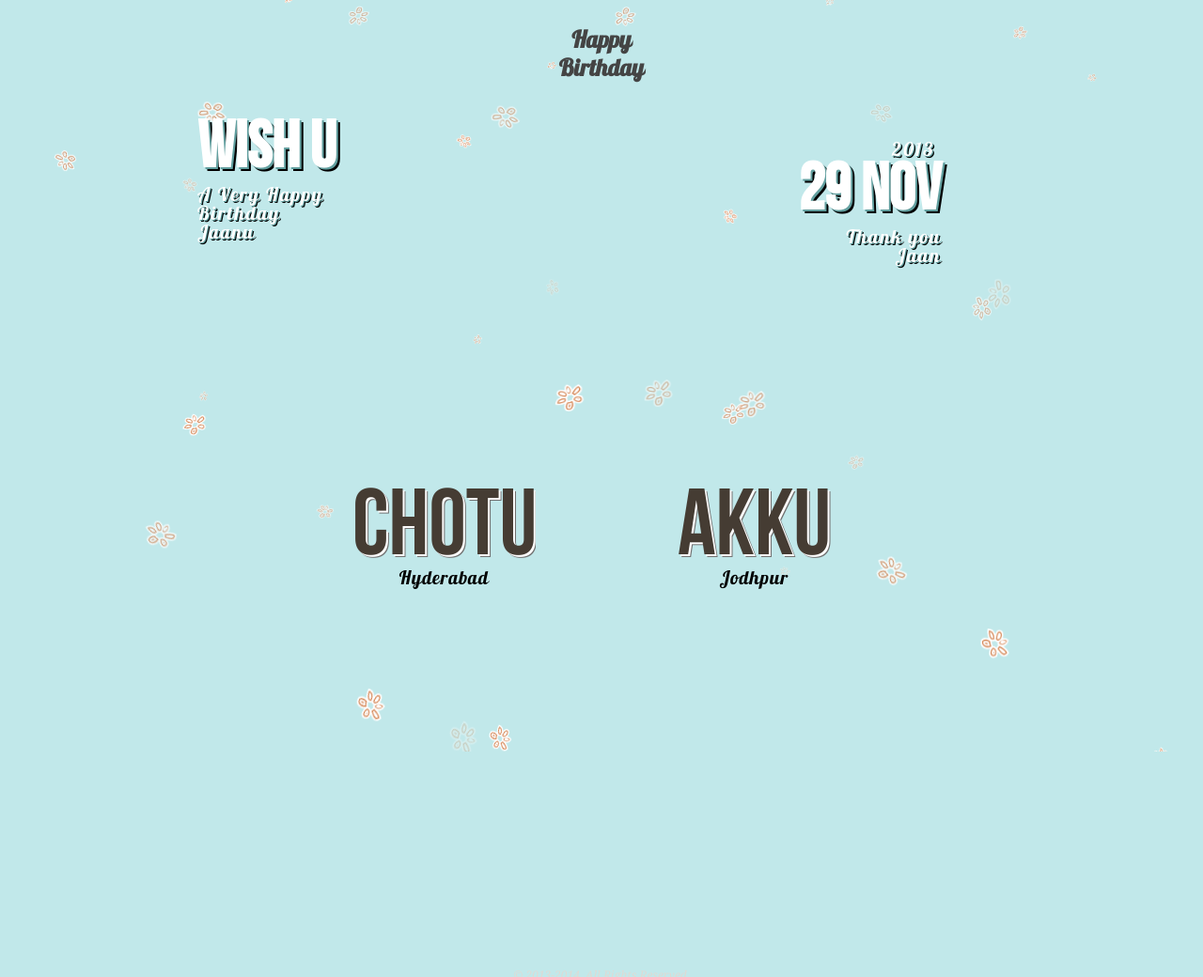
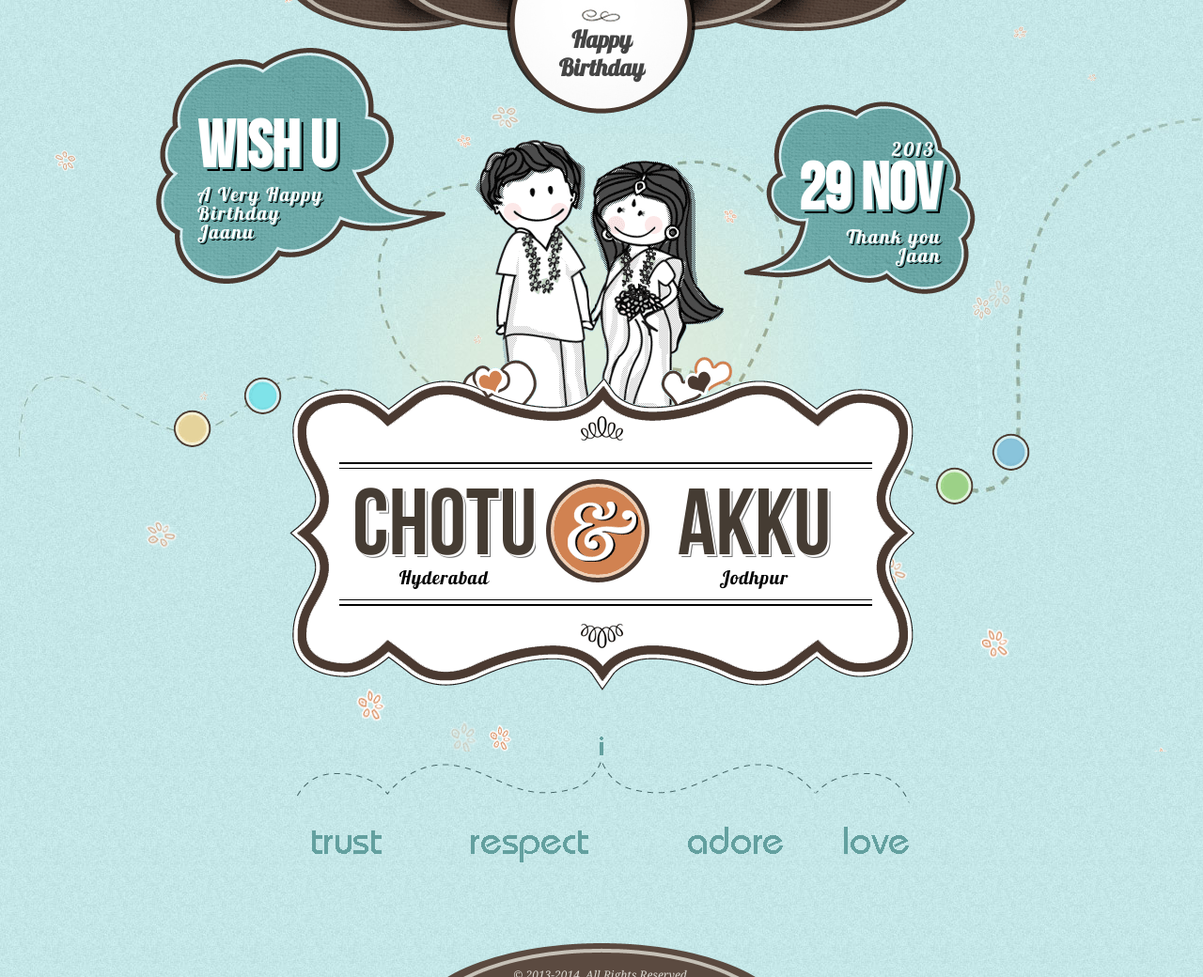
Before and after one commit to jdmathur/birthday, a plain HTML site: page static/index.html in a window 1280 px wide. Shown: the whole page at 94% size. Drawn offline with Linux system fonts and the light colour scheme; files whose address does not match are found by name.

Commit message:
css file relative path changes

```diff
--- a/static/style.css
+++ b/static/style.css
@@ -97,7 +97,7 @@ button {width: auto; overflow: visible;}
 
 
 .invitation{
-background: url(static/images/invitation.png) no-repeat center top;
+background: url(images/invitation.png) no-repeat center top;
 height: 660px;
 width:750px;
 left: 50%;
@@ -107,14 +107,14 @@ top:380px;
 }
 
 body {
-background: #c1e8ea url(static/images/bg.jpg);
+background: #c1e8ea url(images/bg.jpg);
 overflow-x: hidden;
 }
 
 .header{
 width:649px;
 height: 121px;
-background: url(static/images/header.png) no-repeat 0 0;
+background: url(images/header.png) no-repeat 0 0;
 position:relative;
 margin: 0 auto;
 z-index: 9999;
@@ -140,7 +140,7 @@ font-size: 25px;
 height: 330px;
 width:280px;
 position: absolute;
-background: url(static/images/gopal-seema.png) no-repeat 0 0;
+background: url(images/gopal-seema.png) no-repeat 0 0;
 left: 50%;
 margin-left: -140px;
 position: absolute;
@@ -149,7 +149,7 @@ top:140px;
 
 .wrapper{
 width:100%;
-background: url(static/images/heart.jpg) no-repeat center 70px;
+background: url(images/heart.jpg) no-repeat center 70px;
 height: 100%;
 }
 
@@ -159,7 +159,7 @@ top:100px;
 position: absolute;
 width:320px;
 height: 300px;
-background: url(static/images/bubbles.png) no-repeat;
+background: url(images/bubbles.png) no-repeat;
 }
 
 #bubble1{
@@ -293,7 +293,7 @@ height: 100%;
 }
 
 .share .ico .hoverimg{
-background: url(static/images/share.png) no-repeat -2px 0;
+background: url(images/share.png) no-repeat -2px 0;
 width:42px;
 height: 42px;
 position: absolute;
@@ -405,7 +405,7 @@ font-size: 0;
 .share .pop{
     height: 210px;
 width:225px;
-background: url(static/images/cloud.png) no-repeat center;
+background: url(images/cloud.png) no-repeat center;
 position: absolute;
 z-index: 15000;
 text-align: center;
@@ -729,7 +729,7 @@ margin-top: 80px;
 width:700px;
 height: 90px;
 overflow: hidden;
-background:url(static/images/sprite.png) no-repeat top center;
+background:url(images/sprite.png) no-repeat top center;
 text-indent: -9999px;
 clear: both;
 }
@@ -741,7 +741,7 @@ width:150px;
 height: 58px;
 overflow: hidden;
 text-indent: -9999px;
-background:url(static/images/sprite.png) no-repeat 18px -87px;
+background:url(images/sprite.png) no-repeat 18px -87px;
 
 -webkit-transition: background-position 0.4s ease;
 -moz-transition: background-position 0.4s ease;
@@ -794,7 +794,7 @@ margin-top: 30px;
 font-size: 12px;
 color: #7fa4a5;
 float: left;
-background: url(static/images/footer.png) no-repeat center bottom;
+background: url(images/footer.png) no-repeat center bottom;
 height: 100px;
 overflow: hidden;
 line-height: 170px;
@@ -828,7 +828,7 @@ margin-left: 370px;
 font-size: 10px;
 font-family: Arial;
 color: #FFF;
-background: #e39a6e  url(static/images/gift.png) center no-repeat;
+background: #e39a6e  url(images/gift.png) center no-repeat;
 width:28px;
 height: 28px;
 padding: 0 !important;
```
